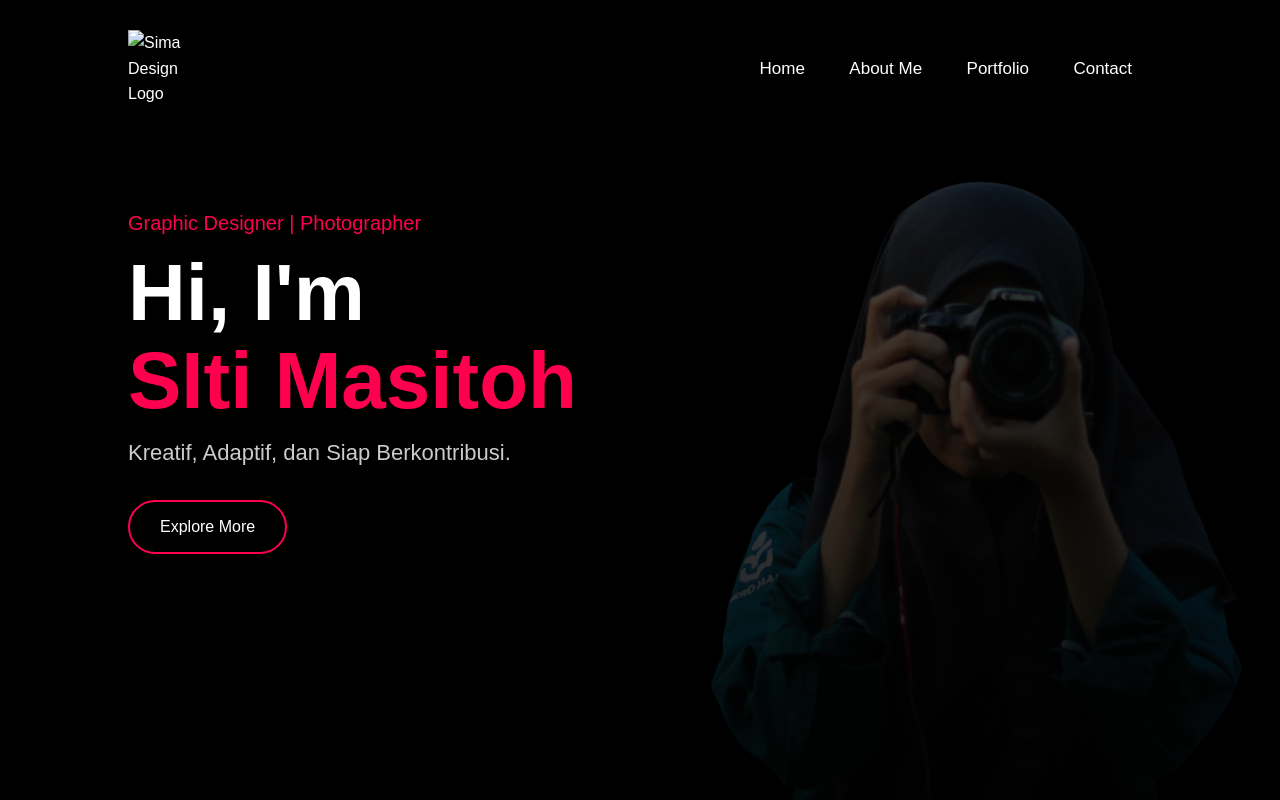
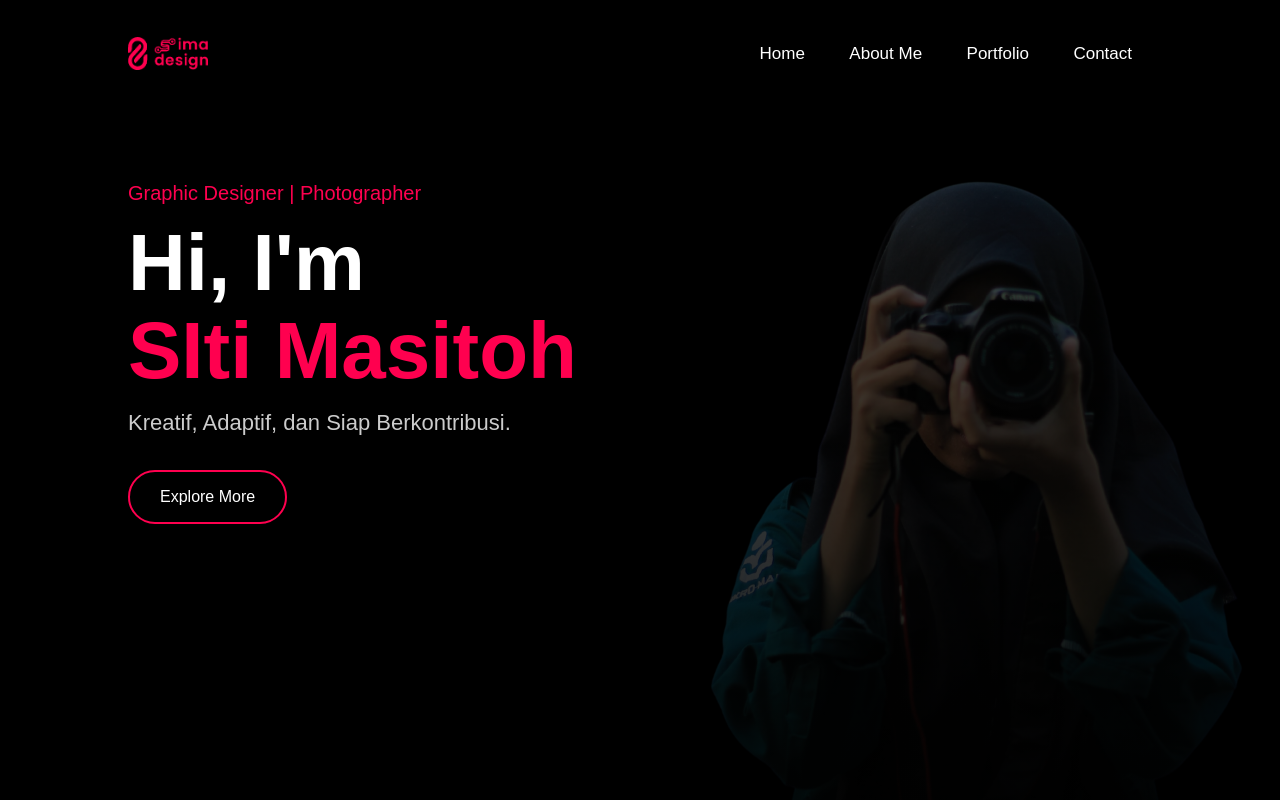
Before and after one commit to simaaceae/sitimasitoh.portofolio.github.io, a plain HTML site: page index.html in a window 1280 px wide. Shown: the top 800 px of the page. Drawn offline with Linux system fonts and the light colour scheme; files whose address does not match are found by name.

Commit message:
Update index.html

```diff
--- a/index.html
+++ b/index.html
@@ -12,7 +12,7 @@
     <div id="header">
         <div class="container">
             <nav>
-                <img src="image/Logo Sima Design.png" class="logo" alt="Sima Design Logo">
+                <img src="Logo Sima Design.png" class="logo" alt="Sima Design Logo">
                 <ul id="sidemenu">
                     <li><a href="#header">Home</a></li>
                     <li><a href="#about">About Me</a></li>
```
